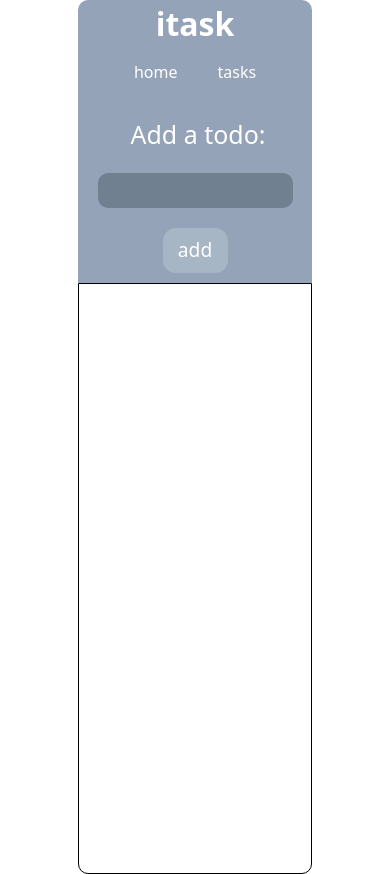
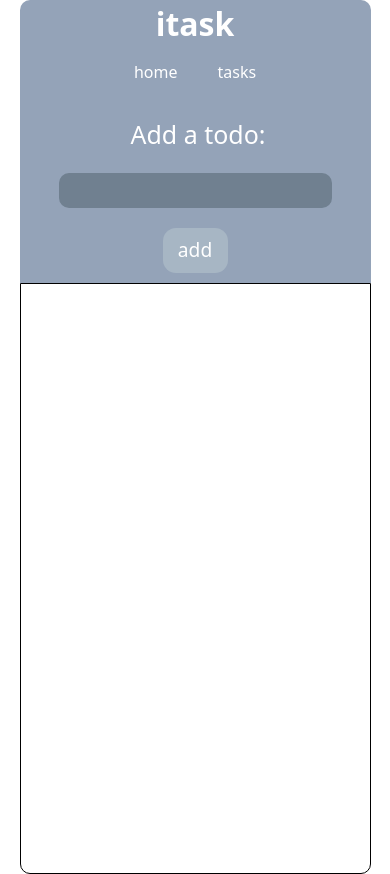
Before and after one commit to Ritish0744/todolist, a website: page index.html in a window 390 px wide. Drawn offline with Linux system fonts and the light colour scheme.

Commit message:
Update style.css

```diff
--- a/style.css
+++ b/style.css
@@ -4,20 +4,20 @@
     flex-direction: column;
     justify-content: center;
     align-items: center;
-    width: 60vw !important;
+    width: 90vw !important;
   }
   .container {
     display: flex;
     flex-direction: column;
-    width: 60vw !important;
+    width: 90vw !important;
     justify-content: center;
     align-items: center;
   }
   input {
-    width: 50vw !important;
+    width: 70vw !important;
   }
   .main {
-    width: 60vw !important;
+    width: 90vw !important;
     min-height: 70vh;
   }
   .list {
```
